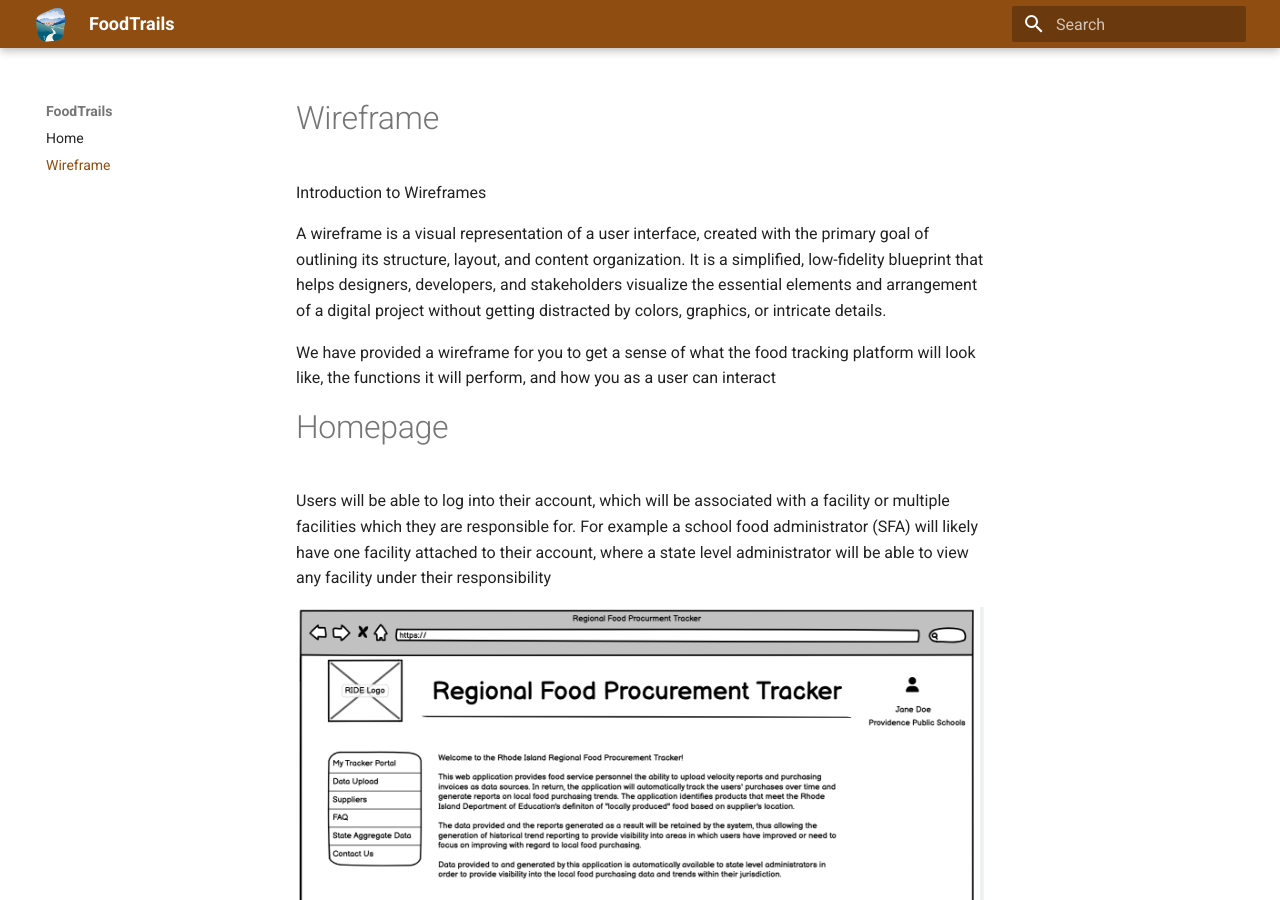
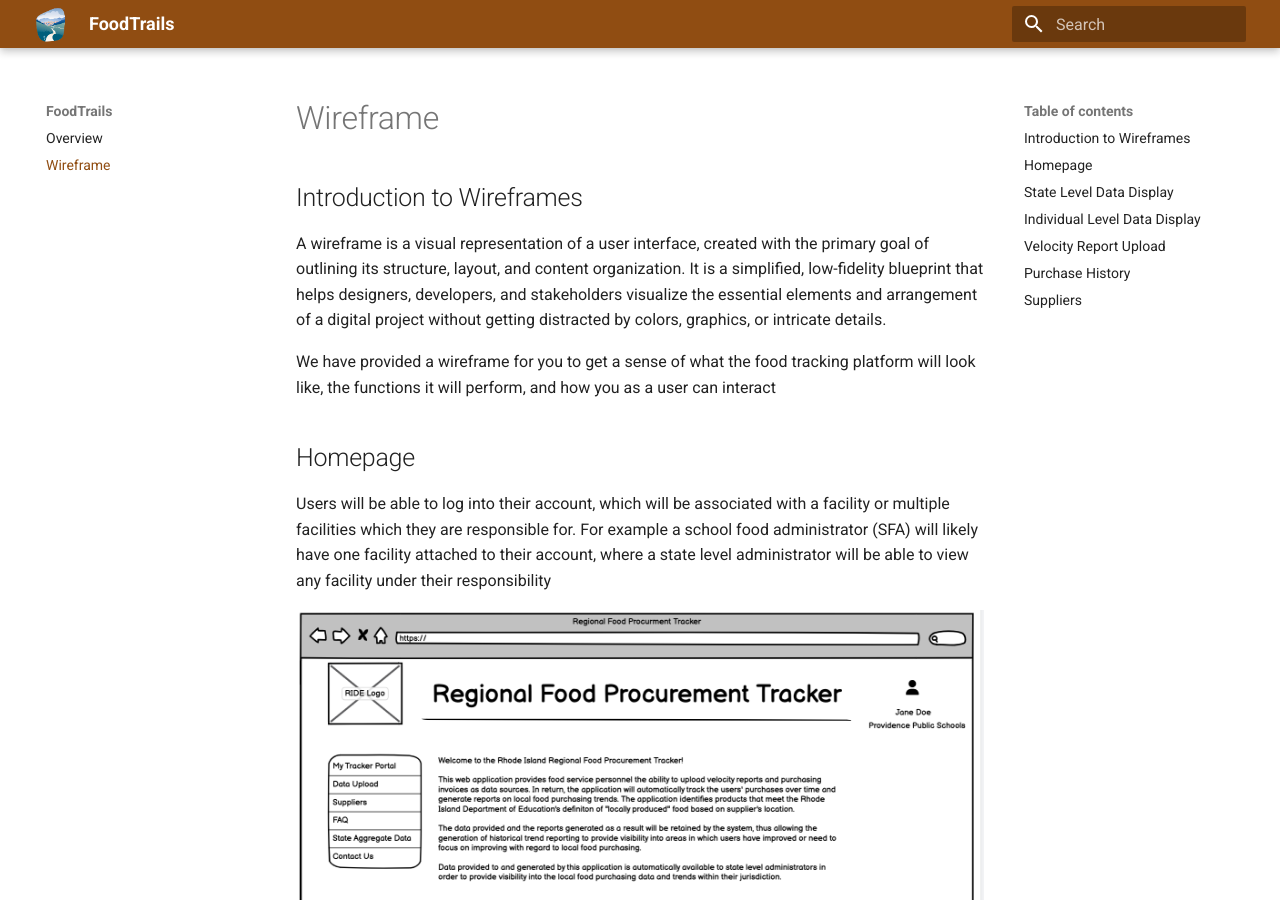
Before and after one commit to foodtrails/documentation, an MkDocs documentation site: the page built from docs/wireframe.md, in a window 1280 px wide and 900 px high. Built offline with MkDocs 1.6.1 and Material for MkDocs 9.7.7, drawn with Linux system fonts in a browser that asks for light colours.

Commit message:
Update directory

```diff
--- a/docs/wireframe.md
+++ b/docs/wireframe.md
@@ -1,42 +1,42 @@
 # Wireframe
 
-Introduction to Wireframes
+## Introduction to Wireframes
 
 A wireframe is a visual representation of a user interface, created with the primary goal of outlining its structure, layout, and content organization. It is a simplified, low-fidelity blueprint that helps designers, developers, and stakeholders visualize the essential elements and arrangement of a digital project without getting distracted by colors, graphics, or intricate details.
 
 We have provided a wireframe for you to get a sense of what the food tracking platform will look like, the functions it will perform, and how you as a user can interact
 
-# Homepage
+## Homepage
 
 Users will be able to log into their account, which will be associated with a facility or multiple facilities which they are responsible for. For example a school food administrator (SFA) will likely have one facility attached to their account, where a state level administrator will be able to view any facility under their responsibility
 
 ![Home Page](./img/wireframe/wireframhomepage.png)
 
-# State Level Data Display
+## State Level Data Display
 
 Members of the public will be able to see non-sensitive data aggregated at a state level, no user account will be required to view this data
 
 ![State Level Display](./img/wireframe/wireframestatedata.png)
 
-# Individual Level Data Display
+## Individual Level Data Display
 
 An individual user will be able to view data associated with their facility, such as the amount of local vs non-local food purchased over the last 6 months. The initial metrics to be displayed have not been finalized.
 
 ![Individual Level Display](./img/wireframe/wireframepersonaldata.png)
 
-# Velocity Report Upload
+## Velocity Report Upload
 
 The application gathers data by users uploading velocity reports, which represent a history of purchases over a period of time. The application will automtically parse these velocity reports of onboarded distributors and standardize the units, save the original and cleaned velocity report and enter that data into the facilities record, and therefore the state level record
 
 ![Individual Level Display](./img/wireframe/wireframevelcoityupload.png)
 
-# Purchase History
+## Purchase History
 
 After uploading velocity reports, users will be able to review their purchase history by item category and distributor/supplier
 
 ![Purchase History](./img/wireframe/wireframepersonalpurchasehistory.png)
 
-# Suppliers
+## Suppliers
 
 Over time as the application gathers more data it will generate a list of suppliers. The goal is to encourage users to purchase from suppliers which have the products they need and can source the products locally.
 
--- a/mkdocs.yml
+++ b/mkdocs.yml
@@ -12,5 +12,5 @@ extra_css:
   - stylesheets/extra.css
   - stylesheets/logo.css
 nav:
-  - Home: index.md
+  - Overview: index.md
   - Wireframe: wireframe.md
```
